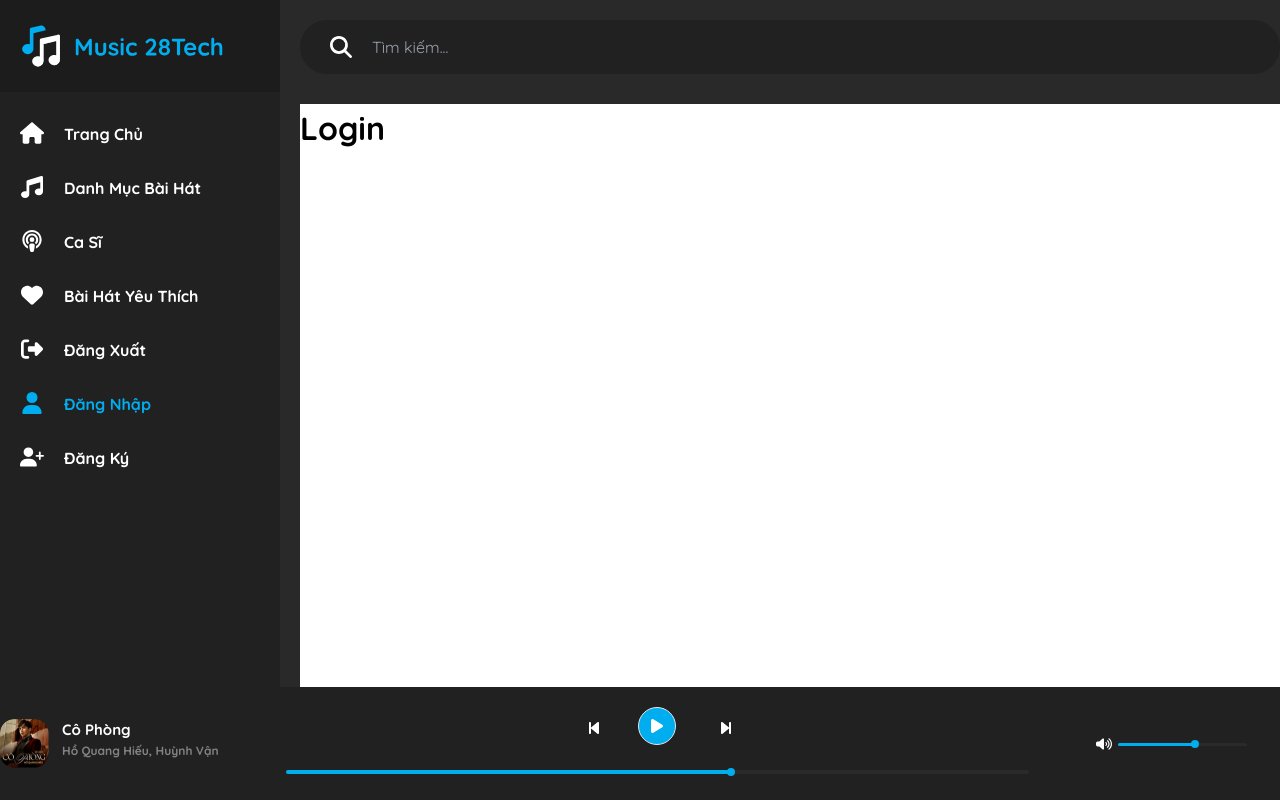
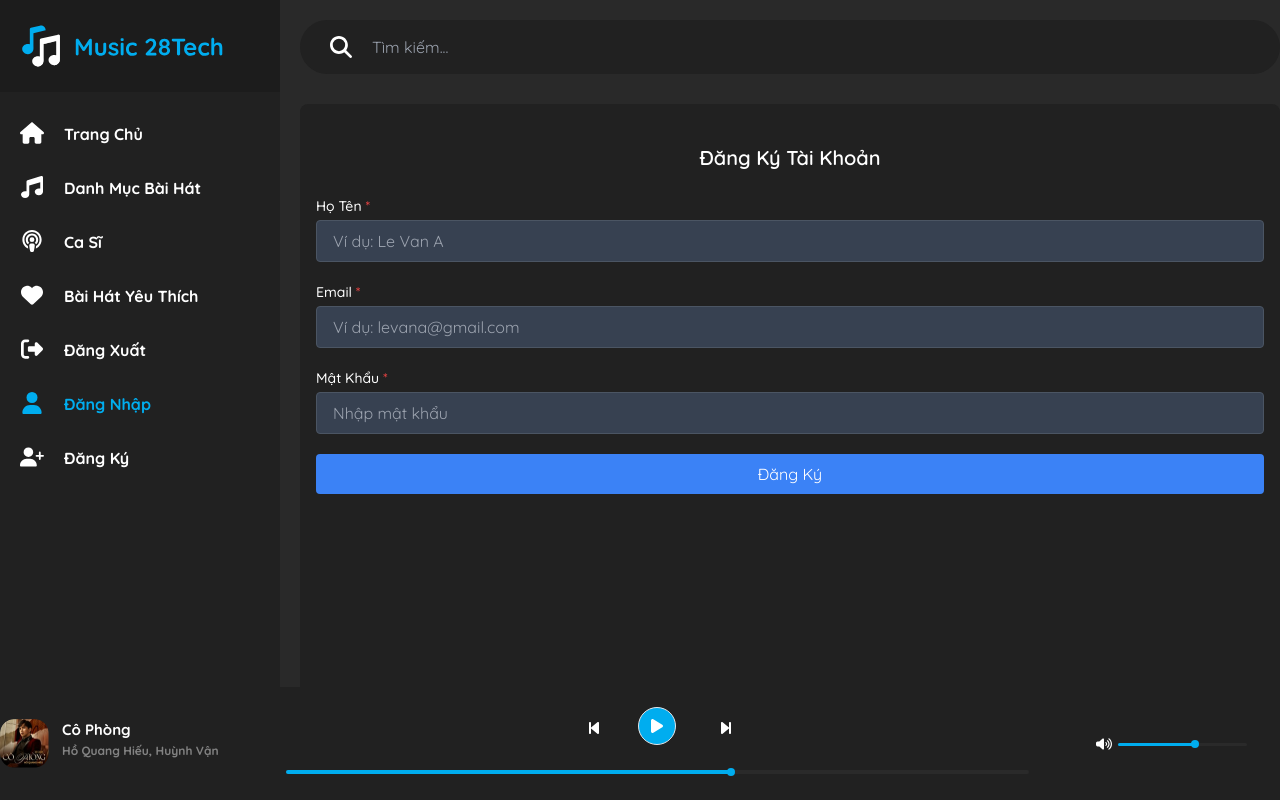
Before and after one commit to Subzerozzz/Project_FER, a React (Create React App) app: page /login in a window 1280 px wide. Shown: the top 800 px of the page. Built offline with nearby package versions, Linux system fonts and the light colour scheme.

Commit message:
sua login

```diff
--- a/src/pages/Authen/Login.js
+++ b/src/pages/Authen/Login.js
@@ -1,7 +1,50 @@
 export const LoginPage = () => {
   return(
     <>
-      <h1 className="text-[32px] text-[dark] font-[700] h-[3000px] bg-white">Login</h1>
+
+
+      <div className="bg-[#212121] p-10 rounded-lg w-[980px] h-[375px] justify-center items-center px-4 min-h-screen text-white">
+        <h2 className="text-xl font-semibold mb-6 text-center">Đăng Ký Tài Khoản</h2>
+        <form className="space-y-5">
+          <div>
+            <label className="block mb-1 text-sm font-medium">
+              Họ Tên <span className="text-red-500">*</span>
+            </label>
+            <input
+              type="text"
+              placeholder="Ví dụ: Le Van A"
+              className="w-full px-4 py-2 rounded bg-gray-700 border border-gray-600 focus:outline-none focus:border-blue-400"
+            />
+          </div>
+          <div>
+            <label className="block mb-1 text-sm font-medium">
+              Email <span className="text-red-500">*</span>
+            </label>
+            <input
+              type="email"
+              placeholder="Ví dụ: levana@gmail.com"
+              className="w-full px-4 py-2 rounded bg-gray-700 border border-gray-600 focus:outline-none focus:border-blue-400"
+            />
+          </div>
+          <div>
+            <label className="block mb-1 text-sm font-medium">
+              Mật Khẩu <span className="text-red-500">*</span>
+            </label>
+            <input
+              type="password"
+              placeholder="Nhập mật khẩu"
+              className="w-full px-4 py-2 rounded bg-gray-700 border border-gray-600 focus:outline-none focus:border-blue-400"
+            />
+          </div>
+          <button
+            type="submit"
+            className="w-full bg-blue-500 hover:bg-blue-600 text-white py-2 rounded"
+          >
+            Đăng Ký
+          </button>
+        </form>
+      </div>
+
     </>
   )
 }
```
